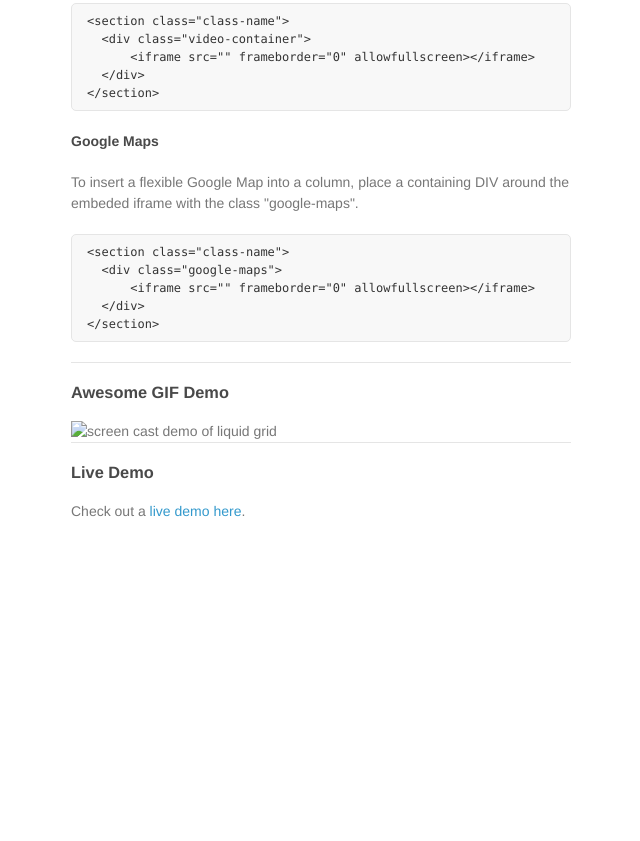
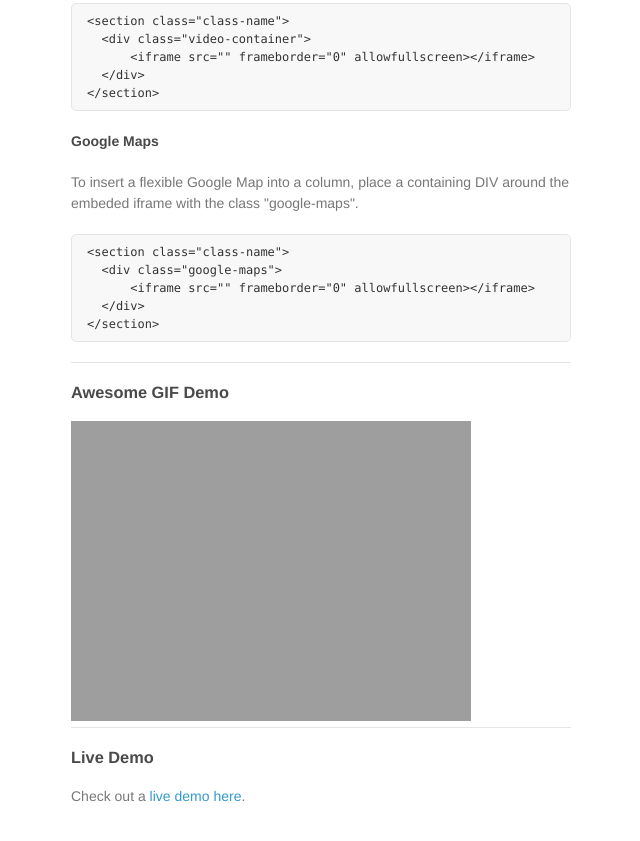
Before and after one commit to atomgroom/liquid-grid, a plain HTML site: page index.html in a window 1280 px wide. Shown: the part 2252-3093 px from the top of the page, without its empty margins (499-1139 px from the left). Before the commit the page ends 2824 px from the top, so only its background shows below. Drawn offline with Linux system fonts and the light colour scheme; the site is published under a folder, as on GitHub Pages, so addresses that start at the root find nothing.

Commit message:
animated gif src fix

```diff
--- a/index.html
+++ b/index.html
@@ -131,7 +131,7 @@
 <hr>
 
 <h3>Awesome GIF Demo</h3>
-<img src="/img/liquid-grid-screencast.gif" alt="screen cast demo of liquid grid" />
+<img src="img/liquid-grid-screencast.gif" alt="screen cast demo of liquid grid" />
 
 <hr>
 
```
